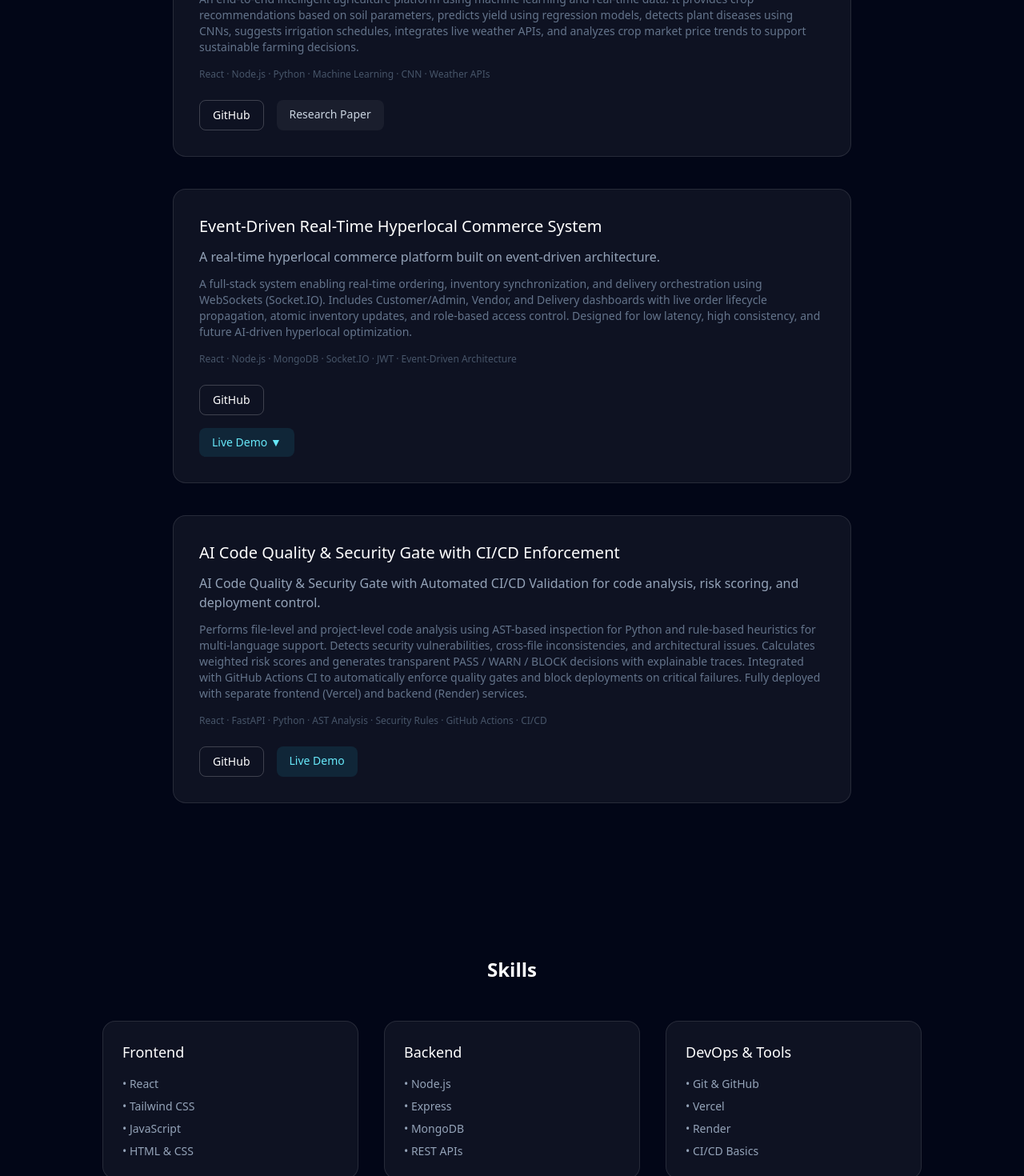
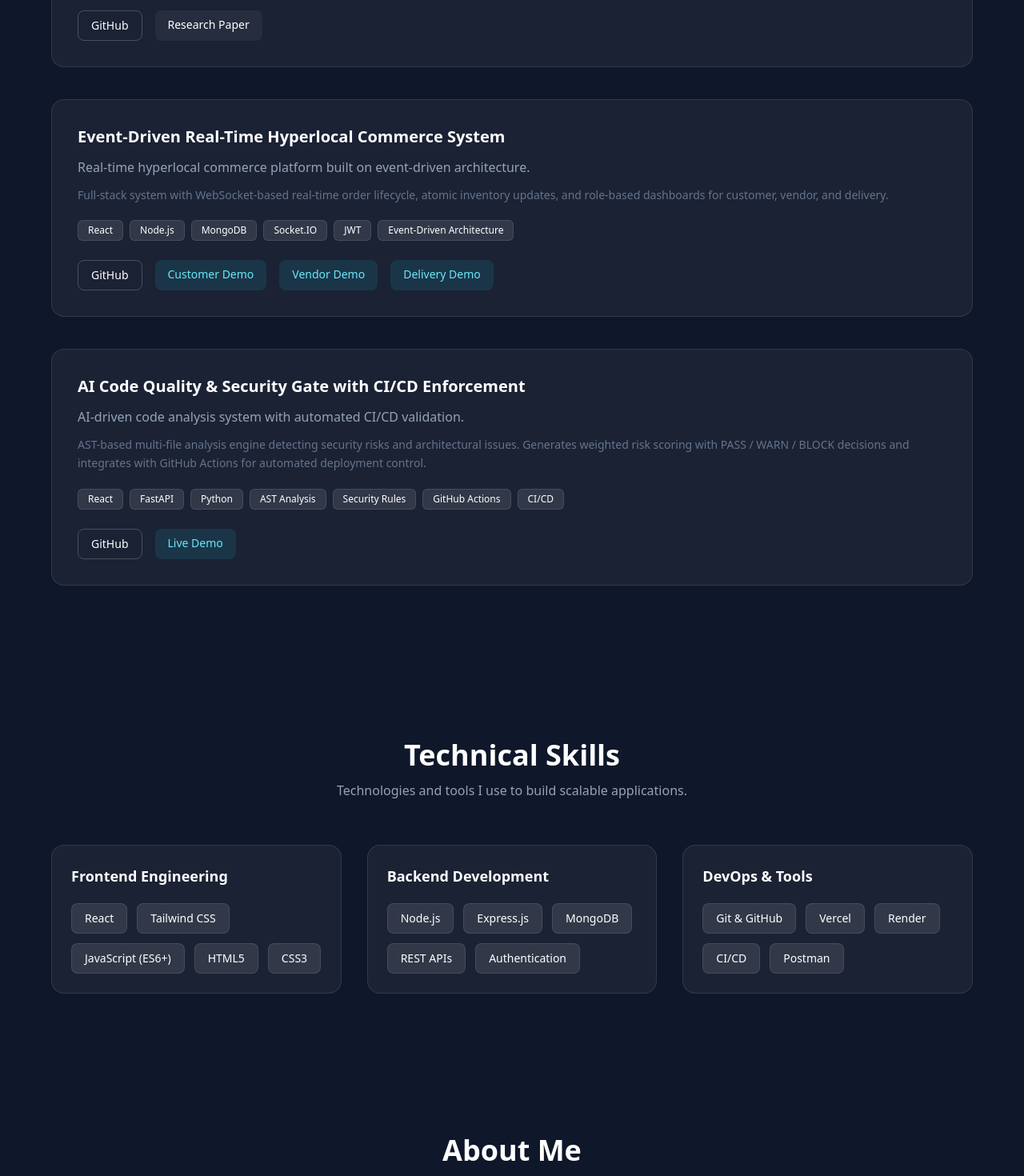
Before and after one commit to Punyashree-4143/Personal-Portfolio, a React (Create React App) app: page / in a window 1280 px wide. Shown: the part 1240-2710 px from the top of the page at 80% size. Built offline with nearby package versions, Linux system fonts and the light colour scheme.

Commit message:
Improved Contact UI and layout styling

```diff
--- a/src/components/About.jsx
+++ b/src/components/About.jsx
@@ -2,35 +2,46 @@ import { motion } from "framer-motion";
 
 export default function About() {
   return (
-    <motion.section
+    <section
       id="about"
-      className="bg-[#020617] text-white pt-24 pb-24 px-6"
-      initial={{ opacity: 0, y: 20 }}
+      className="bg-[#0f172a] text-white py-16 md:py-20 px-6"
+    >
+      <motion.div
+        initial={{ opacity: 0, y: 30 }}
         whileInView={{ opacity: 1, y: 0 }}
         transition={{ duration: 0.6 }}
         viewport={{ once: true }}
+        className="max-w-4xl mx-auto"
       >
-      <div className="max-w-4xl mx-auto text-slate-400 leading-relaxed space-y-6">
-        <p className="text-white text-xl">
-          Hi there
+        <h2 className="text-3xl md:text-4xl font-bold mb-8 text-center">
+          About Me
+        </h2>
+
+        <div className="space-y-5 text-slate-400 leading-relaxed text-sm md:text-base">
+          <p className="text-white font-medium">
+            Hi, I'm Punyashree.
           </p>
 
           <p>
-          I’m Punyashree, an MCA graduate and a full stack developer who enjoys
-          building real-world applications and systems that solve practical
-          problems. I like working across the stack — from designing clean,
-          responsive user interfaces to developing reliable backend services and
-          APIs. I’m particularly interested in scalable system design, real-time
-          applications, and integrating AI into products. Through my projects,
-          I’ve worked on AI-powered systems, event-driven architectures, and
-          multi-role platforms designed for different stakeholders.
+            I’m an MCA graduate and Full Stack Engineer who enjoys building
+            real-world applications that solve practical problems. I work
+            across the stack — designing responsive user interfaces and
+            developing scalable backend services and APIs.
           </p>
 
           <p>
-          I’m always eager to learn, improve my skills, and collaborate on
-          meaningful projects that create real impact, so feel free to drop me a line.
+            Through my projects, I’ve built AI-powered systems, event-driven
+            applications, and multi-role platforms designed for different
+            stakeholders. My interests include scalable system design,
+            real-time architectures, and integrating AI into modern products.
+          </p>
+
+          <p>
+            I’m continuously learning, refining my technical skills, and
+            looking to contribute to impactful engineering teams.
           </p>
         </div>
-    </motion.section>
+      </motion.div>
+    </section>
   );
 }
--- a/src/components/Projects.jsx
+++ b/src/components/Projects.jsx
@@ -1,5 +1,4 @@
 import { motion } from "framer-motion";
-import { useState } from "react";
 
 const projects = [
   {
@@ -7,22 +6,36 @@ const projects = [
     short:
       "AI-driven system for crop planning, disease detection, irrigation, and yield prediction.",
     details:
-      "An end-to-end intelligent agriculture platform using machine learning and real-time data. It provides crop recommendations based on soil parameters, predicts yield using regression models, detects plant diseases using CNNs, suggests irrigation schedules, integrates live weather APIs, and analyzes crop market price trends to support sustainable farming decisions.",
-    tech:
-      "React · Node.js · Python · Machine Learning · CNN · Weather APIs",
-    github: "https://github.com/Punyashree-4143/AI-Powered-Precision-Agriculture-Advisor",
-    paper: "https://ijarcce.com/papers/ai-powered-precision-agriculture-advisor/",
-
+      "End-to-end intelligent agriculture platform using ML models for crop recommendation, yield prediction, CNN-based disease detection, irrigation scheduling, weather API integration, and market trend analysis.",
+    tech: [
+      "React",
+      "Node.js",
+      "Python",
+      "Machine Learning",
+      "CNN",
+      "Weather APIs",
+    ],
+    github:
+      "https://github.com/Punyashree-4143/AI-Powered-Precision-Agriculture-Advisor",
+    paper:
+      "https://ijarcce.com/papers/ai-powered-precision-agriculture-advisor/",
   },
   {
     title: "Event-Driven Real-Time Hyperlocal Commerce System",
     short:
-      "A real-time hyperlocal commerce platform built on event-driven architecture.",
+      "Real-time hyperlocal commerce platform built on event-driven architecture.",
     details:
-      "A full-stack system enabling real-time ordering, inventory synchronization, and delivery orchestration using WebSockets (Socket.IO). Includes Customer/Admin, Vendor, and Delivery dashboards with live order lifecycle propagation, atomic inventory updates, and role-based access control. Designed for low latency, high consistency, and future AI-driven hyperlocal optimization.",
-    tech:
-      "React · Node.js · MongoDB · Socket.IO · JWT · Event-Driven Architecture",
-    github: "https://github.com/Punyashree-4143/Event-Driven-Real-Time-Hyperlocal-Commerce-Orchestration-System",
+      "Full-stack system with WebSocket-based real-time order lifecycle, atomic inventory updates, and role-based dashboards for customer, vendor, and delivery.",
+    tech: [
+      "React",
+      "Node.js",
+      "MongoDB",
+      "Socket.IO",
+      "JWT",
+      "Event-Driven Architecture",
+    ],
+    github:
+      "https://github.com/Punyashree-4143/Event-Driven-Real-Time-Hyperlocal-Commerce-Orchestration-System",
     demos: {
       customer: "https://hyperlocal-grocery-platform.vercel.app/",
       vendor: "https://hyperlocal-grocery-platform-8dad.vercel.app/",
@@ -32,81 +45,85 @@ const projects = [
   {
     title: "AI Code Quality & Security Gate with CI/CD Enforcement",
     short:
-    "AI Code Quality & Security Gate with Automated CI/CD Validation for code analysis, risk scoring, and deployment control.",
+      "AI-driven code analysis system with automated CI/CD validation.",
     details:
-    "Performs file-level and project-level code analysis using AST-based inspection for Python and rule-based heuristics for multi-language support. Detects security vulnerabilities, cross-file inconsistencies, and architectural issues. Calculates weighted risk scores and generates transparent PASS / WARN / BLOCK decisions with explainable traces. Integrated with GitHub Actions CI to automatically enforce quality gates and block deployments on critical failures. Fully deployed with separate frontend (Vercel) and backend (Render) services.",
-  tech:
-    "React · FastAPI · Python · AST Analysis · Security Rules · GitHub Actions · CI/CD",
-
-    github: "https://github.com/Punyashree-4143/AI-Code-Quality-and-Security-Gate-with-CI-CD-Enforcement",
+      "AST-based multi-file analysis engine detecting security risks and architectural issues. Generates weighted risk scoring with PASS / WARN / BLOCK decisions and integrates with GitHub Actions for automated deployment control.",
+    tech: [
+      "React",
+      "FastAPI",
+      "Python",
+      "AST Analysis",
+      "Security Rules",
+      "GitHub Actions",
+      "CI/CD",
+    ],
+    github:
+      "https://github.com/Punyashree-4143/AI-Code-Quality-and-Security-Gate-with-CI-CD-Enforcement",
     live: "https://ai-based-code-quality-and-security.vercel.app/",
   },
 ];
 
+export default function Projects() {
+  return (
+    <section
+      id="projects"
+      className="bg-[#0f172a] text-white py-20 md:py-24 px-6"
+    >
+      <div className="max-w-6xl mx-auto">
 
-export default function Projects() {
-  const [activeIndex, setActiveIndex] = useState(null);
-  const [openDemoIndex, setOpenDemoIndex] = useState(null);
-
-  return (
-    <section id="projects" className="bg-[#020617] text-white">
-      {/* TITLE */}
-      <div className="py-20 text-center">
-        <h2 className="text-2xl font-semibold">Projects</h2>
-        <p className="text-slate-400 mt-2">
-          Systems I’ve designed, built, and deployed
+        {/* Heading */}
+        <div className="text-center mb-14">
+          <h2 className="text-3xl md:text-4xl font-bold">
+            Projects
+          </h2>
+          <p className="text-slate-400 mt-3 max-w-xl mx-auto">
+            Systems I’ve designed, built, and deployed.
           </p>
         </div>
-{/* ===================== MOBILE ===================== */}
-<div className="md:hidden px-6 space-y-16">
 
-  <p className="text-center text-xs text-slate-500 mb-6">
-    Tap a project to view details
-  </p>
-
+        <div className="space-y-10">
           {projects.map((project, index) => (
-    <motion.div key={index}>
             <motion.div
-        onClick={() =>
-          setActiveIndex(activeIndex === index ? null : index)
-        }
-        className={`bg-white/5 border border-white/10 rounded-2xl p-6
-                    transition cursor-pointer
-                    ${activeIndex === index ? "ring-1 ring-cyan-400/30" : ""}`}
-        initial={{ opacity: 0.6, y: 20 }}
+              key={index}
+              initial={{ opacity: 0, y: 30 }}
               whileInView={{ opacity: 1, y: 0 }}
-        transition={{ duration: 0.4 }}
+              transition={{ duration: 0.5, delay: index * 0.1 }}
+              viewport={{ once: true }}
+              whileHover={{ y: -4 }}
+              className="p-6 md:p-8 rounded-2xl bg-white/5 border border-white/10"
             >
-        <h3 className="text-lg font-medium mb-2">
+              <h3 className="text-lg md:text-xl font-semibold mb-3">
                 {project.title}
               </h3>
 
-        <p className="text-slate-400 mb-3">
+              <p className="text-slate-400 mb-3 text-sm md:text-base">
                 {project.short}
               </p>
 
-        {activeIndex === index && (
-          <motion.div
-            initial={{ opacity: 0, y: 10 }}
-            animate={{ opacity: 1, y: 0 }}
-            transition={{ duration: 0.35 }}
-          >
-            <p className="text-slate-500 text-sm mb-4">
+              <p className="text-slate-500 text-sm mb-5 leading-relaxed">
                 {project.details}
               </p>
 
-            <p className="text-xs text-slate-600 mb-6">
-              {project.tech}
-            </p>
+              {/* Tech Tags */}
+              <div className="flex flex-wrap gap-2 mb-6">
+                {project.tech.map((tech, i) => (
+                  <span
+                    key={i}
+                    className="px-3 py-1 text-xs rounded-md bg-white/10 border border-white/10"
+                  >
+                    {tech}
+                  </span>
+                ))}
+              </div>
 
-            {/* ACTIONS */}
+              {/* Actions */}
               <div className="flex gap-4 flex-wrap">
+
                 <a
                   href={project.github}
                   target="_blank"
                   rel="noreferrer"
-                className="px-4 py-2 text-sm rounded-lg border border-white/20
-                           hover:border-cyan-400 hover:text-cyan-300 transition"
+                  className="px-4 py-2 text-sm rounded-lg border border-white/20 hover:border-cyan-400 hover:text-cyan-300 transition"
                 >
                   GitHub
                 </a>
@@ -116,203 +133,61 @@ export default function Projects() {
                     href={project.paper}
                     target="_blank"
                     rel="noreferrer"
-                  className="px-4 py-2 text-sm rounded-lg bg-white/5
-                             text-slate-300 hover:bg-white/10 transition"
+                    className="px-4 py-2 text-sm rounded-lg bg-white/5 hover:bg-white/10 transition"
                   >
                     Research Paper
                   </a>
                 )}
 
+                {/* Multiple Demo Links */}
                 {project.demos && (
-                <div className="w-full">
-                  <button
-                    onClick={(e) => {
-                      e.stopPropagation();
-                      setOpenDemoIndex(
-                        openDemoIndex === index ? null : index
-                      );
-                    }}
-                    className="px-4 py-2 text-sm rounded-lg bg-cyan-400/10
-                               text-cyan-300 hover:bg-cyan-400/20 transition"
-                  >
-                    Live Demo {openDemoIndex === index ? "▲" : "▼"}
-                  </button>
-
-                  {openDemoIndex === index && (
-                    <motion.div
-                      initial={{ opacity: 0, y: -6 }}
-                      animate={{ opacity: 1, y: 0 }}
-                      transition={{ duration: 0.25 }}
-                      className="mt-3 rounded-xl border border-white/10
-                                 bg-white/5 p-3 space-y-2"
-                    >
+                  <>
                     <a
                       href={project.demos.customer}
                       target="_blank"
                       rel="noreferrer"
-                        className="block px-3 py-2 rounded-md text-sm
-                                   hover:bg-white/10"
+                      className="px-4 py-2 text-sm rounded-lg bg-cyan-400/10 text-cyan-300 hover:bg-cyan-400/20 transition"
                     >
-                        Customer / Admin
+                      Customer Demo
                     </a>
+
                     <a
                       href={project.demos.vendor}
                       target="_blank"
                       rel="noreferrer"
-                        className="block px-3 py-2 rounded-md text-sm
-                                   hover:bg-white/10"
+                      className="px-4 py-2 text-sm rounded-lg bg-cyan-400/10 text-cyan-300 hover:bg-cyan-400/20 transition"
                     >
-                        Vendor
+                      Vendor Demo
                     </a>
+
                     <a
                       href={project.demos.delivery}
                       target="_blank"
                       rel="noreferrer"
-                        className="block px-3 py-2 rounded-md text-sm
-                                   hover:bg-white/10"
+                      className="px-4 py-2 text-sm rounded-lg bg-cyan-400/10 text-cyan-300 hover:bg-cyan-400/20 transition"
                     >
-                        Delivery Partner
+                      Delivery Demo
                     </a>
-                    </motion.div>
-                  )}
-                </div>
+                  </>
                 )}
 
-              {!project.demos && project.live && (
+                {/* Single Live Link */}
+                {project.live && (
                   <a
                     href={project.live}
                     target="_blank"
                     rel="noreferrer"
-                  className="px-4 py-2 text-sm rounded-lg bg-cyan-400/10
-                             text-cyan-300 hover:bg-cyan-400/20 transition"
+                    className="px-4 py-2 text-sm rounded-lg bg-cyan-400/10 text-cyan-300 hover:bg-cyan-400/20 transition"
                   >
                     Live Demo
                   </a>
                 )}
+
               </div>
-          </motion.div>
-        )}
-      </motion.div>
             </motion.div>
           ))}
         </div>
 
-
-      {/* ===================== DESKTOP ===================== */}
-      <div className="hidden md:block max-w-4xl mx-auto py-24 px-6 space-y-10">
-        {projects.map((project, index) => (
-          <motion.div
-            key={index}
-            whileHover={{ y: -6 }}
-            className="bg-white/5 border border-white/10 rounded-2xl p-8"
-          >
-            <h3 className="text-xl font-medium mb-3">
-              {project.title}
-            </h3>
-
-            <p className="text-slate-400 mb-3">
-              {project.short}
-            </p>
-
-            <p className="text-slate-500 text-sm mb-4">
-              {project.details}
-            </p>
-
-            <p className="text-xs text-slate-600 mb-6">
-              {project.tech}
-            </p>
-
-            <div className="flex gap-4 flex-wrap">
-              <a
-                href={project.github}
-                target="_blank"
-                rel="noreferrer"
-                className="px-4 py-2 text-sm rounded-lg border border-white/20
-                           hover:border-cyan-400 hover:text-cyan-300 transition"
-              >
-                GitHub
-              </a>
-
-              {project.paper && (
-                <a
-                  href={project.paper}
-                  target="_blank"
-                  rel="noreferrer"
-                  className="px-4 py-2 text-sm rounded-lg bg-white/5
-                             text-slate-300 hover:bg-white/10 transition"
-                >
-                  Research Paper
-                </a>
-              )}
-
-              {project.demos && (
-                <div className="w-full">
-                  <button
-                    onClick={() =>
-                      setOpenDemoIndex(
-                        openDemoIndex === index ? null : index
-                      )
-                    }
-                    className="px-4 py-2 text-sm rounded-lg bg-cyan-400/10
-                               text-cyan-300 hover:bg-cyan-400/20 transition"
-                  >
-                    Live Demo {openDemoIndex === index ? "▲" : "▼"}
-                  </button>
-
-                  {openDemoIndex === index && (
-                    <motion.div
-                      initial={{ opacity: 0, y: -6 }}
-                      animate={{ opacity: 1, y: 0 }}
-                      transition={{ duration: 0.25 }}
-                      className="mt-3 rounded-xl border border-white/10
-                                 bg-white/5 p-3 space-y-2"
-                    >
-                      <a
-                        href={project.demos.customer}
-                        target="_blank"
-                        rel="noreferrer"
-                        className="block px-3 py-2 rounded-md text-sm
-                                   hover:bg-white/10"
-                      >
-                        Customer / Admin
-                      </a>
-                      <a
-                        href={project.demos.vendor}
-                        target="_blank"
-                        rel="noreferrer"
-                        className="block px-3 py-2 rounded-md text-sm
-                                   hover:bg-white/10"
-                      >
-                        Vendor
-                      </a>
-                      <a
-                        href={project.demos.delivery}
-                        target="_blank"
-                        rel="noreferrer"
-                        className="block px-3 py-2 rounded-md text-sm
-                                   hover:bg-white/10"
-                      >
-                        Delivery Partner
-                      </a>
-                    </motion.div>
-                  )}
-                </div>
-              )}
-
-              {!project.demos && project.live && (
-                <a
-                  href={project.live}
-                  target="_blank"
-                  rel="noreferrer"
-                  className="px-4 py-2 text-sm rounded-lg bg-cyan-400/10
-                             text-cyan-300 hover:bg-cyan-400/20 transition"
-                >
-                  Live Demo
-                </a>
-              )}
-            </div>
-          </motion.div>
-        ))}
       </div>
     </section>
   );
--- a/src/components/Skills.jsx
+++ b/src/components/Skills.jsx
@@ -2,57 +2,72 @@ import { motion } from "framer-motion";
 
 const skillGroups = [
   {
-    title: "Frontend",
-    skills: ["React", "Tailwind CSS", "JavaScript", "HTML & CSS"],
+    title: "Frontend Engineering",
+    skills: ["React", "Tailwind CSS", "JavaScript (ES6+)", "HTML5", "CSS3"],
   },
   {
-    title: "Backend",
-    skills: ["Node.js", "Express", "MongoDB", "REST APIs"],
+    title: "Backend Development",
+    skills: ["Node.js", "Express.js", "MongoDB", "REST APIs", "Authentication"],
   },
   {
     title: "DevOps & Tools",
-    skills: ["Git & GitHub", "Vercel", "Render", "CI/CD Basics"],
+    skills: ["Git & GitHub", "Vercel", "Render", "CI/CD", "Postman"],
   },
 ];
 
 export default function Skills() {
   return (
-    <section id="skills" className="bg-[#020617] text-white pt-24 pb-24 px-6">
+    <section
+      id="skills"
+      className="bg-[#0f172a] text-white py-20 md:py-24 px-6"
+    >
+      <div className="max-w-6xl mx-auto">
 
+        {/* Heading */}
+        <motion.div
+          initial={{ opacity: 0, y: 30 }}
+          whileInView={{ opacity: 1, y: 0 }}
+          transition={{ duration: 0.6 }}
+          viewport={{ once: true }}
+          className="text-center mb-14"
+        >
+          <h2 className="text-3xl md:text-4xl font-bold">
+            Technical Skills
+          </h2>
+          <p className="text-slate-400 mt-3 max-w-xl mx-auto">
+            Technologies and tools I use to build scalable applications.
+          </p>
+        </motion.div>
 
-      <div className="max-w-5xl mx-auto">
-        <motion.h2
-          initial={{ opacity: 0, y: 20 }}
-          whileInView={{ opacity: 1, y: 0 }}
-          transition={{ duration: 0.4 }}
-          viewport={{ once: true }}
-          className="text-2xl font-semibold mb-12 text-center"
-        >
-          Skills
-        </motion.h2>
-
+        {/* Skill Cards */}
         <div className="grid md:grid-cols-3 gap-8">
           {skillGroups.map((group, i) => (
             <motion.div
               key={i}
-              initial={{ opacity: 0, y: 20 }}
+              initial={{ opacity: 0, y: 35 }}
               whileInView={{ opacity: 1, y: 0 }}
-              transition={{ duration: 0.4, delay: i * 0.1 }}
+              transition={{ duration: 0.6, delay: i * 0.15 }}
               viewport={{ once: true }}
-              className="bg-white/5 border border-white/10 rounded-2xl p-6"
+              className="p-6 rounded-2xl bg-white/5 border border-white/10"
             >
-              <h3 className="font-medium mb-4 text-lg">
+              <h3 className="text-lg font-semibold mb-5">
                 {group.title}
               </h3>
 
-              <ul className="space-y-2 text-slate-400 text-sm">
+              <div className="flex flex-wrap gap-3">
                 {group.skills.map((skill, idx) => (
-                  <li key={idx}>• {skill}</li>
+                  <span
+                    key={idx}
+                    className="px-4 py-2 text-sm rounded-lg bg-white/10 border border-white/10"
+                  >
+                    {skill}
+                  </span>
                 ))}
-              </ul>
+              </div>
             </motion.div>
           ))}
         </div>
+
       </div>
     </section>
   );
```
Also changed, not shown: 1 other file (tests, documents, lock files or other folders). Lines whose indentation alone changed are shown as unchanged.
